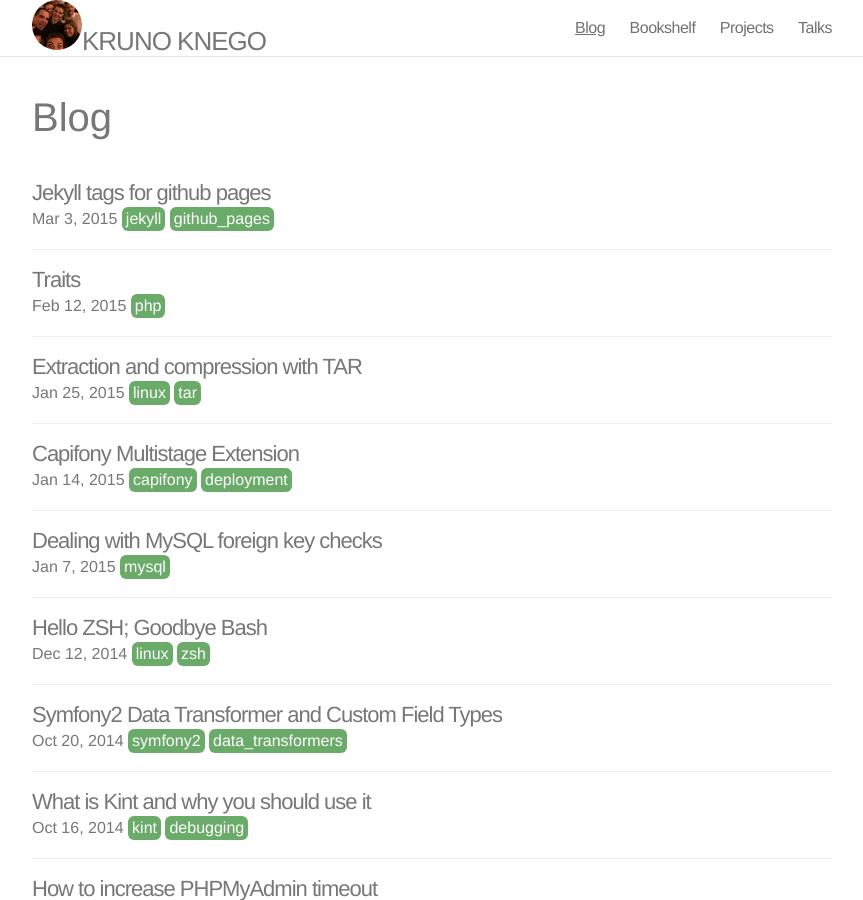
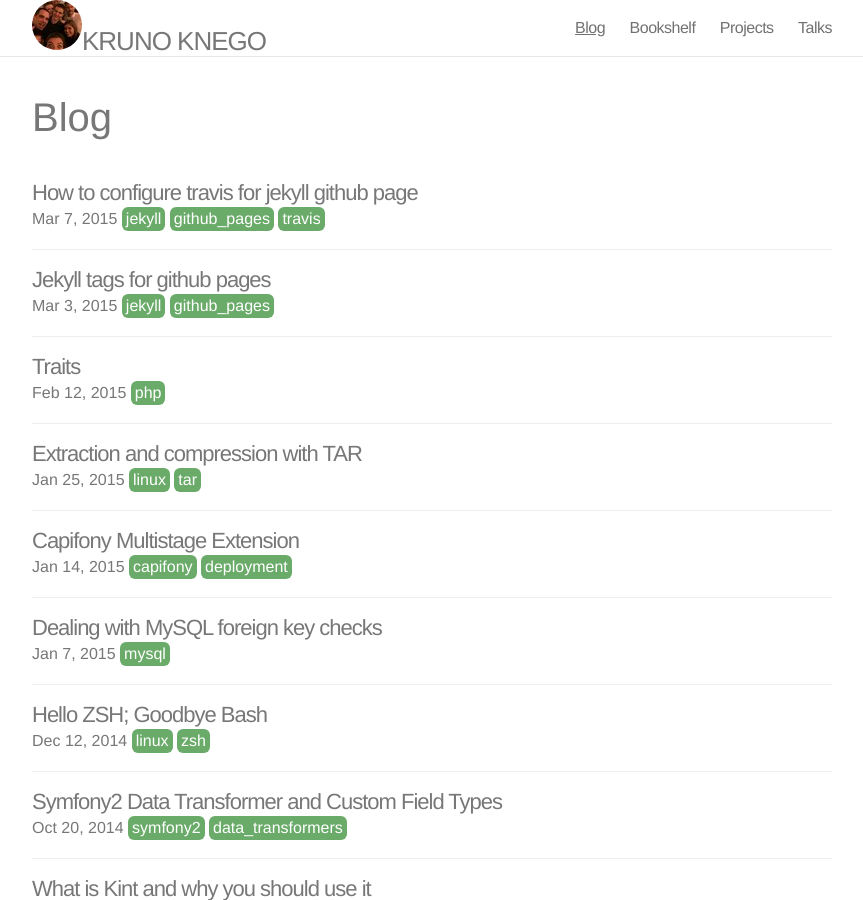
Before and after one commit to guotechfin/KrunoKnego.github.io, a Jekyll site: the page built from index.html, in a window 1280 px wide and 900 px high. Shown: the whole window, without its empty margins (208-1071 px from the left). Built offline with Jekyll 4.4.1, drawn with Linux system fonts in a browser that asks for light colours; nearby versions of some CDN libraries; the list of posts is cut into pages by our own code; comment, search, counter and statistics services are not loaded; some of the changed lines change nothing that is shown; some of the changed text lies outside the part shown.

Commit message:
Travis jekyll post.

```diff
--- a/_data/tags.yml
+++ b/_data/tags.yml
@@ -76,3 +76,6 @@
 
 - slug: ansible
   name: Ansible
+
+- slug: travis
+  name: Travis
--- /dev/null
+++ b/_posts/2015-03-07-how-to-configure-travis-for-jekyll-github-page.md
@@ -0,0 +1,105 @@
+---
+layout: post
+title: "How to configure travis for jekyll github page"
+category:
+date: " 2015-03-07 10:57:51"
+tags: [jekyll, github_pages, travis]
+---
+
+## Why Travis
+
+Travis is a service that's used for continuous integration. Each time you push something
+travis can ran it for you on their servers using tools you specified and give you information
+if build is passing or failing.
+
+The only downside with travis is that it is a paid solution. Fortunately enough that doesn't apply
+for open-source projects hosted on github. So let's take advantage of it.
+
+## Jekyll and Travis
+
+First time I decided to integrate travis with jekyll I encountered problems and my build was
+constantly failing. In the end I managed to set it up so here's a short tutorial
+how to configure everything so you don't have to waste your time like I did.
+
+## Configuration
+
+First create your <code>.travis.yml</code> file.
+
+    #.travis.yml
+    language: ruby
+    rvm:
+    - 2.1
+
+    # branch whitelist
+    branches:
+      only:
+      - master
+
+    before_script:
+     - chmod +x cibuild.sh
+
+    script: ./cibuild.sh
+
+    env:
+      global:
+      - NOKOGIRI_USE_SYSTEM_LIBRARIES=true # speeds up installation of html-proofer“
+
+
+You can leave out the branches part if you only have one branch but if you have multiple ones then
+it might be a good idea to leave it because it will speed up your testing process.
+
+<code>chmod +x cibuild.sh</code> just converts your cibuild.sh script to be executable.
+I suspect it would work if you manually changed your cibuild.sh to executable and pushed it to github.
+Try it out and comment if it works for you.
+
+
+When you push your commit to github travis will look first into this <code>.travis.yml</code> file
+and do it exactly like you specified it. This configuration, apart from doing other things will execute
+cibuild.sh script. So now let's create that script.
+
+{% highlight bash %}
+#!/usr/bin/env bash
+set -e # halt script on error
+
+bundle exec jekyll build
+bundle exec htmlproof ./_site
+{% endhighlight %}
+
+This cibuild.sh will build your jekyll site and afterwards execute htmlproofer on _site directory.
+Htmlproofer will check your whole site and it will notify you if you're missing title in your hrefs.
+It will also tell you if you have img without alt tag and so on. In short it will check if you HTML is valid.
+
+The downside is that it will also give you errors for hrefs with only #. If that's not a mistake and you
+want to keep it like that just add <code>data-proofer-ignore</code> so it looks like this:
+
+    <a href="#" data-proofer-ignore>
+
+You can add <code>data-proofer-ignore</code> to other parts of code as well which htmlproofer reports are
+invalid but in fact are not.
+
+The last important part of your configuration for travis is Gemfile.
+Make sure that you have included everything you use on your site into your Gemfile.
+
+Mine for example looks like this:
+
+    source "http://production.cf.rubygems.org/"
+
+    gem "rake", "~> 10.1.1"
+    gem "github-pages", "~> 33"
+    gem "html-proofer"
+    gem "jemoji"
+    gem "jekyll-mentions"
+    gem "jekyll-redirect-from"
+    gem "jekyll-sitemap"
+
+
+## Travis
+
+Now after you've finished with configuring your github page for travis go to [travis-ci.org](https://travis-ci.org/)
+and sign in with your github account. Finally turn on travis for your github pages repository.
+
+## Conclusion
+
+Congratulations. You finished with the tutorial and your each push will create a travis instance which will
+check if your HTML code is valid. Once you've successfully completed this tutorial you might want to include some
+other tests.
--- /dev/null
+++ b/blog/tag/travis.md
@@ -0,0 +1,5 @@
+---
+layout: blog_by_tag
+tag: travis
+permalink: travis/
+---
```
